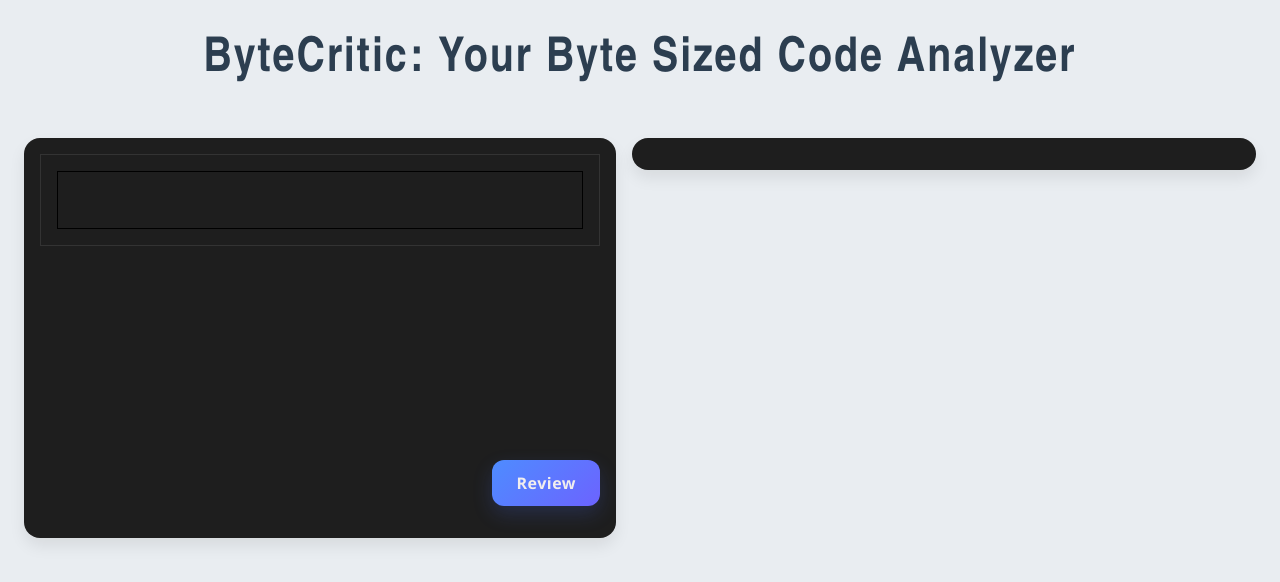
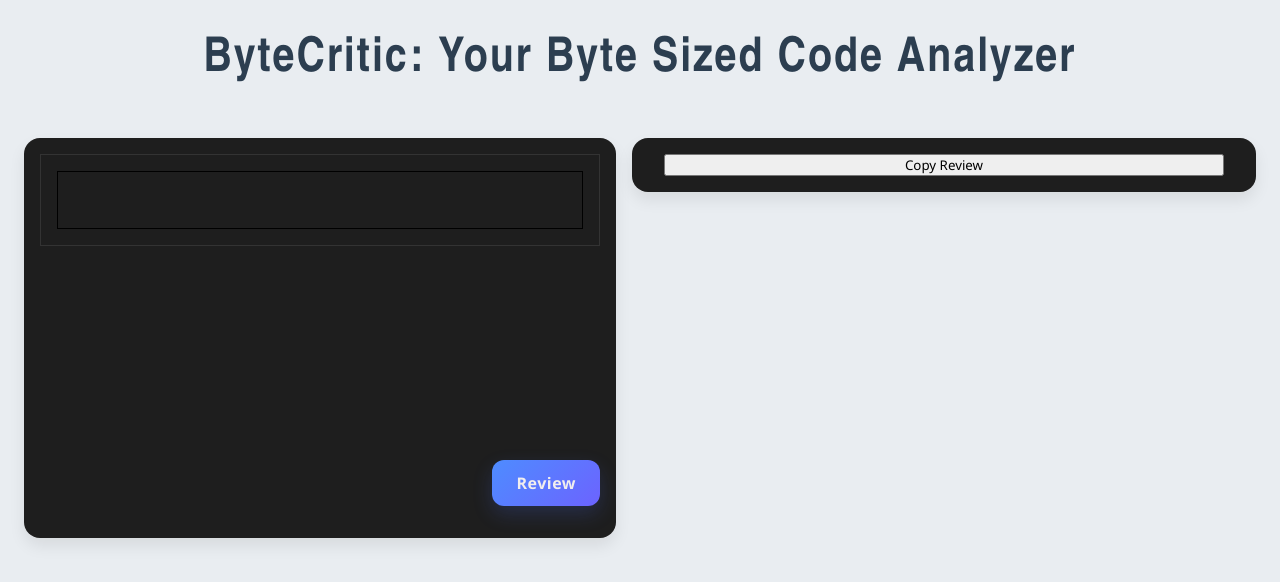
Before and after one commit to DIVYAANSHU-AGRAWAL/ByteCritic-AI-Powered-Code-Analyzer, a React (Vite) app in the folder Frontend/: page / in a window 1280 px wide. Shown: the top 582 px of the page. Built offline with nearby package versions, Linux system fonts and the light colour scheme.

Commit message:
Update App.jsx

```diff
--- a/Frontend/src/App.jsx
+++ b/Frontend/src/App.jsx
@@ -4,6 +4,7 @@ import "prismjs/themes/prism-tomorrow.css";
 import prism from "prismjs";
 import { useEffect } from "react";
 import { useState } from "react";
+import { useRef } from "react";
 import Editor from "react-simple-code-editor";
 import axios from 'axios';
 import Markdown from 'react-markdown'
@@ -21,6 +22,16 @@ const App = () => {
 
   // State variable for message to display while waiting for API response
   const [loading, setLoading] = useState(false);
+
+  const reviewRef = useRef();
+
+  const copyToClipboard = () => {
+    if(reviewRef.current){
+      navigator.clipboard.writeText(reviewRef.current.innerText);
+      alert("Copied the response to clipboard!");
+    }
+  }
+
 
   // connecting with backend
   const reviewCode = async ()=>{
@@ -55,7 +66,10 @@ const App = () => {
           <button onClick={reviewCode}>Review</button>
         </div>
         <div className="right">
+          <div ref = {reviewRef}>
         {loading ? <p>Analyzing code...</p> : <Markdown>{review}</Markdown>}
+            </div>
+          <button onClick ={copyToClipboard}>Copy Review</button>
         </div>
       </main>
     </div>
```
